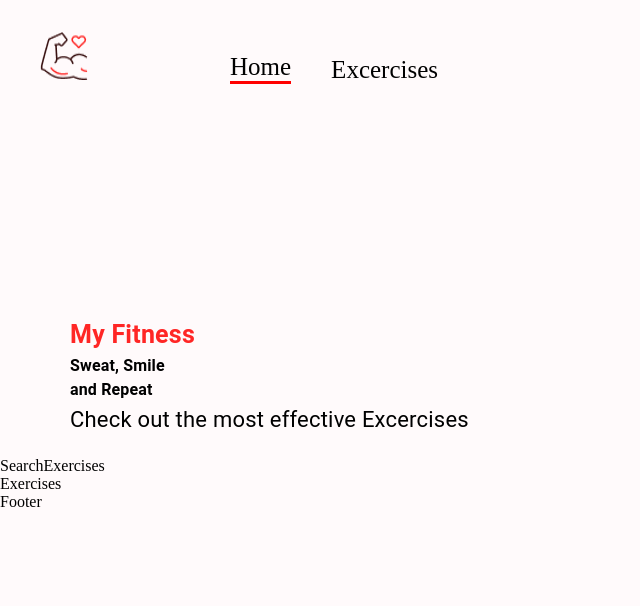
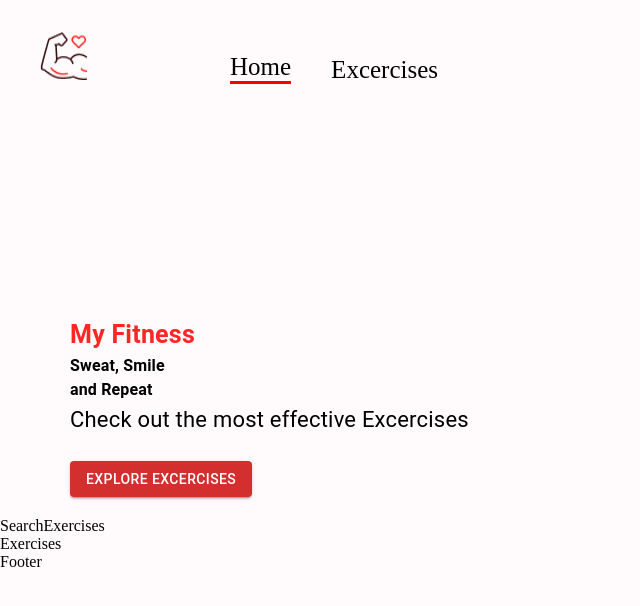
Before and after one commit to V5NEXT/Personnel_Fitness, a React (Create React App) app: page / in a window 1280 px wide. Shown: the top 606 px of the page, without its empty margins (0-640 px from the left). Built offline with nearby package versions, Linux system fonts and the light colour scheme.

Commit message:
Hero Component Tags

```diff
--- a/src/components/HeroBanner.js
+++ b/src/components/HeroBanner.js
@@ -1,5 +1,5 @@
 import React from 'react';
-import {Box, Stack, Typography} from '@mui/material';
+import {Box, Stack, Typography, Button} from '@mui/material';
 
 const HeroBanner = () => {
   return (
@@ -10,9 +10,10 @@ const HeroBanner = () => {
       <Typography fontWeight={700} sx={{fontsize:{lg: '44px', xs:'40px'}}}>
         Sweat, Smile <br/> and Repeat
       </Typography>
-      <Typography fontSize="22px" lineHeight="35px">
+      <Typography fontSize="22px" lineHeight="35px" mb={3}>
         Check out the most effective Excercises
       </Typography>
+      <Button href="#exercises" variant='contained' color='error'>Explore Excercises</Button>
     </Box>
   )
 }
```
